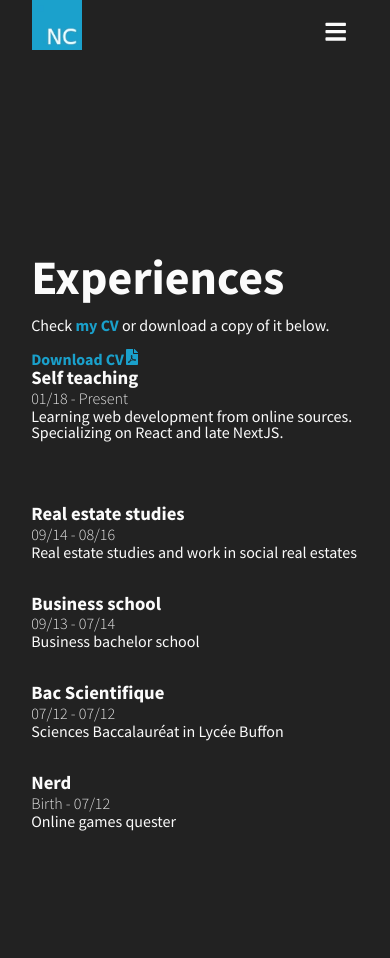
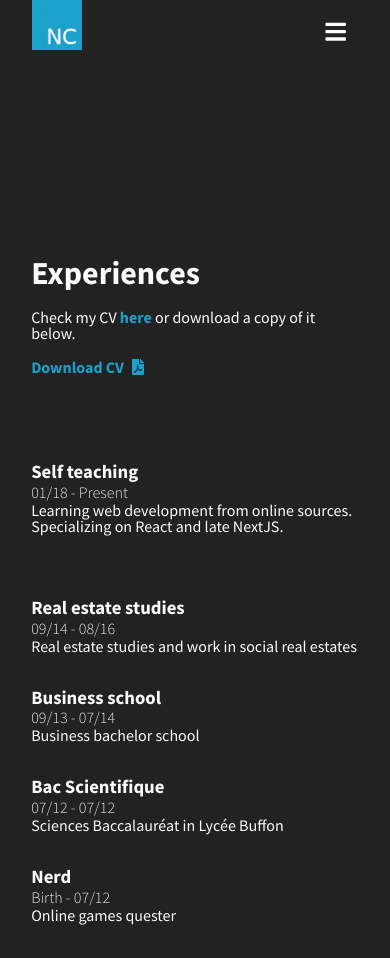
Before and after one commit to Delkathes/N.Canon, a Next.js app: page /experiences in a window 390 px wide. Before the commit the page ends 864 px from the top, so only its background shows below. Built offline with nearby package versions, Linux system fonts and the light colour scheme.

Commit message:
styling responsive

```diff
--- a/pages/experiences/index.js
+++ b/pages/experiences/index.js
@@ -16,6 +16,7 @@ const ExpLength = ExpData.length
 //! Hooks
 //! Actions
 //! Styles
+import {PageInfo, PageName} from '../../styles/Theme'
 const Section = styled(animated.section)`
     @media(${({theme}) => theme.mediaQueries.mobileS}) {
         width: 84%;
@@ -41,10 +42,12 @@ const Container = styled.div`
         grid-column-gap: 10px;
     }
 `
-const PageInfo = styled(animated.div)`
-    h2 {
-        font-weight: bold;
-        font-size: 3em;
+const PageInfoExt = styled(PageInfo)`
+    @media(${({theme}) => theme.mediaQueries.mobileS}) {
+        margin-bottom: 70px;
+    }
+    @media(${({theme}) => theme.mediaQueries.tablet}) {
+        margin-bottom: 0;
     }
     p {
         margin: 16px 0px;
@@ -55,7 +58,6 @@ const PageInfo = styled(animated.div)`
     }
     span {
         cursor: pointer;
-        position: absolute;
         display: flex;
         align-items: center;
         margin: 16px 0px;
@@ -120,11 +122,16 @@ const Experiences = ({Page}) => {
     return (
         <Section>
             <Container>
-                <PageInfo style={pageSpring}>
+                <PageInfoExt style={pageSpring}>
+                    <PageName>{Page}</PageName>
+                    <p>Check my CV <a href="/static/CV.pdf" target="_blank">here</a> or download a copy of it below.</p>
+                    <a href="/static/CV.pdf" download><span>Download CV<Icon icon="PDF" color="rgb(26, 160, 203)" /></span></a>
+                </PageInfoExt>
+                {/* <PageInfo style={pageSpring}>
                     <h2>{Page}</h2>
                     <p>Check <a href="/static/CV.pdf" target="_blank">my CV</a> or download a copy of it below.</p>
                     <a href="/static/CV.pdf" download>Download CV<Icon icon="PDF" color="rgb(26, 160, 203)" /></a>
-                </PageInfo>
+                </PageInfo> */}
                 <ul>
                     {trail.map((props, i) =>
                         <animated.li key={i} style={props}>
--- a/styles/Theme.js
+++ b/styles/Theme.js
@@ -26,23 +26,11 @@ const Theme = {
         laptop: `min-width: 1024px`,
         laptopL: `min-width: 1440px`,
         desktop: `min-width: 1600px`
-    },
-    rules: {
-        noMarPad: `
-            margin: 0;
-            padding: 0;
-        `,
-        flexCenter: `
-            display: flex;
-            justify-content: center;
-            align-items: center;
-        `,
-        customDim: (height = 'auto', width = 'auto') => ({
-            height: height,
-            width: width
-        })
     }
 }
+
+//? EXPORTS
+//! Devices
 export const device = {
     mobileS: Theme.mediaQueries.mobileS,
     mobileM: Theme.mediaQueries.mobileM,
@@ -53,45 +41,23 @@ export const device = {
     desktop: Theme.mediaQueries.desktop,
     desktopL: Theme.mediaQueries.desktop
 }
-//? EXPORTS
+//! PageName Component
+export const PageInfo = styled(animated.div)`
+    @media(${device.mobileS}) {
+        margin-bottom: 70px;
+    }
+    @media(${device.tablet}) {
+        margin-bottom: 0;
+    }
+`
+export const PageName = styled.div`
+    font-weight: bold;
+    @media(${device.mobileS}) {
+        font-size: 2em;
+    }
+    @media(${device.tablet}) {
+        font-size: 3em;
+    }
+`
 //! Theme
 export default Theme
-
-
-export const Container = styled(animated.div)`
-    display: ${({display}) => display};
-    flex-direction: ${({direction}) => direction};
-    justify-content: ${({justify}) => justify};
-    align-items: ${({alignement}) => alignement};
-    grid-template-columns: ${({columns}) => columns};
-    grid-template-rows: ${({rows}) => rows};
-
-    position: ${({position}) => position};
-    top: ${({top}) => top};
-    bottom: ${({bottom}) => bottom};
-    right: ${({right}) => right};
-    left: ${({left}) => left};
-    z-index: ${({superposition}) => superposition};
-    overflow: ${({overflow}) => overflow};
-
-    height: ${({height}) => height};
-    width: ${({width}) => width};
-
-
-    margin: ${({margin}) => margin};
-    padding: ${({padding}) => padding};
-
-    background: ${({background}) => background};
-    box-shadow: ${({shadow}) => shadow};
-
-    border-radius: ${({radius}) => radius};
-    border-left: ${({borderleft}) => borderleft};
-    border-top: ${({bordertop}) => bordertop};
-    border-right: ${({borderright}) => borderright};
-    border-bottom: ${({borderbottom}) => borderbottom};
-
-    font-family: ${({family}) => family};
-
-    opacity: ${({opacity}) => opacity};
-    transition-duration: ${({duration}) => duration};
-`
```
Also changed, not shown: pages/about.js (+14 -10 lines), pages/contact.js (+3 -7 lines).
